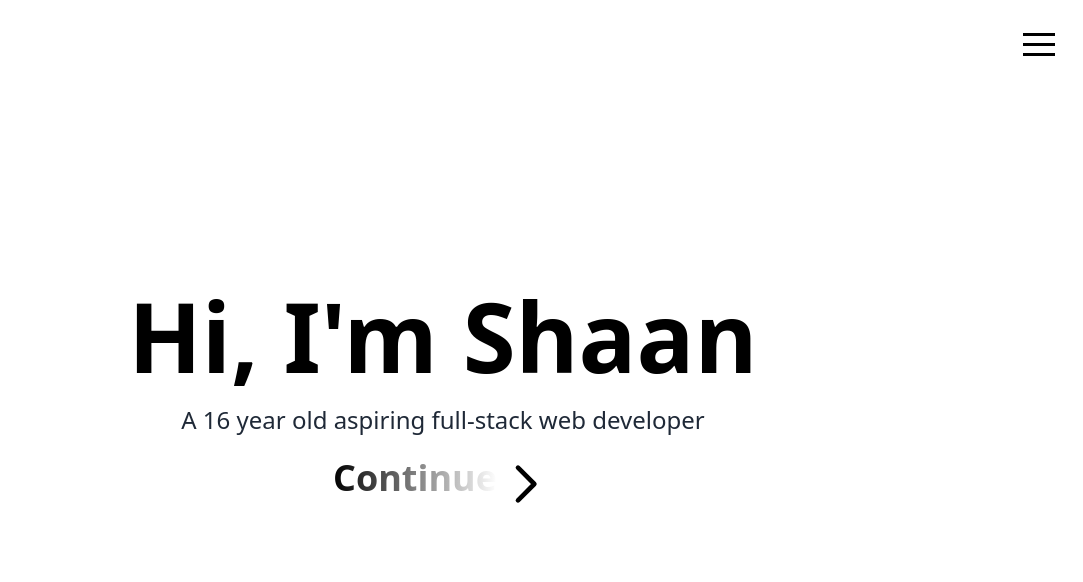
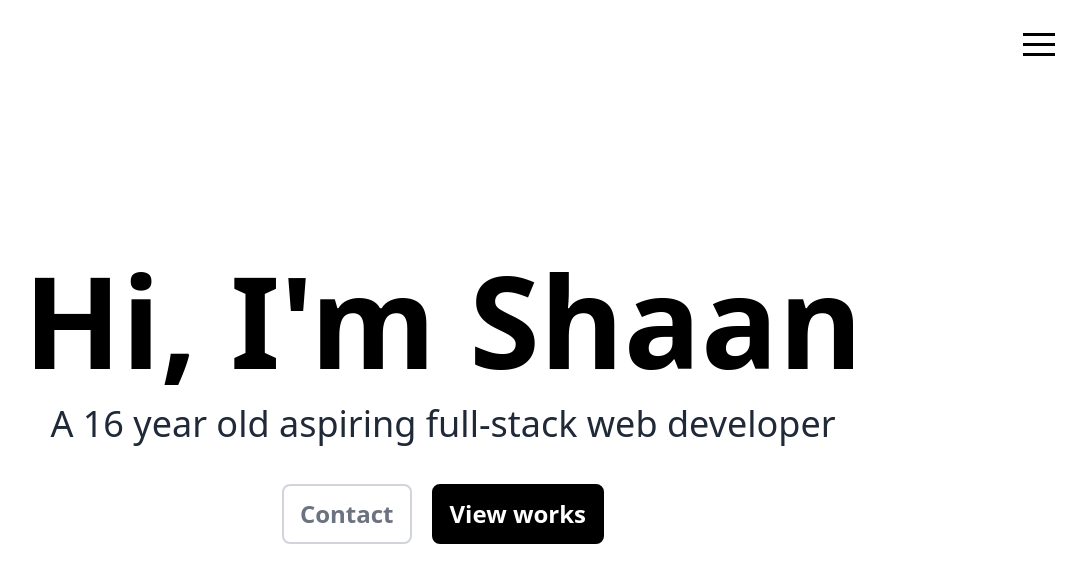
Before and after one commit to thakr/thakr-dev, a Next.js app: page / in a window 1280 px wide. Shown: the top 582 px of the page, without its empty margins (197-1280 px from the left). Built offline with nearby package versions, Linux system fonts and the light colour scheme.

Commit message:
ui changes

```diff
--- a/components/ButtonPrimary.tsx
+++ b/components/ButtonPrimary.tsx
@@ -1,11 +1,13 @@
 import React from 'react'
 interface Props {
-  callback: Function,
+  callback?: Function,
   text: string,
 }
 export default function ButtonPrimary({callback, text} : Props) {
   return (
-    <button className="cursor-pointer text-center px-2 py-1 focus:outline-none rounded-lg bg-black border-black border-2 text-white font-semibold hover:bg-transparent hover:text-black transition ease-in-out duration-200" onClick={() => callback()}>{text}</button>
+    <button className="cursor-pointer text-center px-2 py-1 focus:outline-none rounded-lg bg-black border-black border-2 text-white font-semibold hover:bg-transparent hover:text-black transition ease-in-out duration-200" onClick={() => {
+      if (callback) callback()
+    } }>{text}</button>
   )
 }
 //
--- a/components/WorksCard.tsx
+++ b/components/WorksCard.tsx
@@ -37,8 +37,8 @@ export default function Workscard({img, title, desc, srclink, link, style} : Pro
     newdesc = newArr.join("") + '...'
   }
   return (
-    <motion.div animate={style && {transform: style}}>
-      <motion.div className="relative mx-5 mb-10 rounded-xl shadow-xl justify-center" style={{backgroundImage: `url(${img})`, backgroundPosition: "center center", backgroundRepeat: "no-repeat", backgroundSize: "1000px", height: "30rem", width: "22rem"}} variants={item}>
+    <motion.div animate={style && {transform: style}} className="py-20">
+      <motion.div className="relative mx-5 rounded-xl shadow-xl justify-center" style={{backgroundImage: `url(${img})`, backgroundPosition: "center center", backgroundRepeat: "no-repeat", backgroundSize: "1000px", height: "30rem", width: "22rem"}} variants={item}>
           <div className="opacity-0 h-full w-full absolute rounded-lg top-0 left-0 bg-white hover:opacity-100 transition duration-150 ease-in-out" >
             <h1 className="text-center text-2xl font-bold my-5">{title}</h1>
             <div className="pt-[1px] bg-gray-300 w-full"></div>
--- a/pages/index.tsx
+++ b/pages/index.tsx
@@ -1,9 +1,11 @@
 import Head from 'next/head'
 import Header from '../components/Header'
-import {ChevronRightIcon} from '@heroicons/react/outline'
-import Link from 'next/link'
+import { useRouter } from 'next/router'
 import { motion } from 'framer-motion'
+import ButtonPrimary from '../components/ButtonPrimary'
 export default function Home() {
+  const router = useRouter()
+
   return (
     <>
       <Head>
@@ -12,15 +14,12 @@ export default function Home() {
       <Header />
       <div className="h-screen w-screen flex justify-center items-center">
         <div className="flex flex-col items-center">
-          <motion.h1 initial={{opacity: 0}} animate={{opacity: 1}} className="text-8xl font-bold text-center sm:text-5xl">{"Hi, I'm Shaan"}</motion.h1>
-          <motion.p initial={{opacity: 0}} animate={{opacity: 1}} className="text-2xl mt-5 text-gray-800 text-center sm:text-xl">A 16 year old aspiring full-stack web developer</motion.p>
-          <Link href="/works" passHref={true}>
-            <motion.div className="flex flex-row justify-center items-center cursor-pointer group mt-2" initial={{opacity: 0, y: 50}} animate={{opacity: 1, y: 0}}>
-              <h1 className="text-4xl font-bold text-transparent bg-clip-text bg-gradient-to-r from-black to-white z-10">Continue</h1>
-              <ChevronRightIcon className="w-14 h-14 mt-3 transform group-hover:translate-x-8 transition ease-in-out duration-200 z-10"/>
-            </motion.div>
-          </Link>
-
+          <motion.h1 initial={{opacity: 0}} animate={{opacity: 1}} className="text-9xl font-bold text-center sm:text-5xl md:text-7xl">{"Hi, I'm Shaan"}</motion.h1>
+          <motion.p initial={{opacity: 0}} animate={{opacity: 1}} className="text-4xl mt-5 text-gray-800 text-center sm:text-xl md:text-3xl mx-5">A 16 year old aspiring full-stack web developer</motion.p>
+          <motion.div initial={{opacity:0, y:100}} animate={{opacity:1, y:0}} className="flex mt-10 gap-5">
+            <button className="cursor-pointer text-center px-4 py-3 sm:px-3 sm:py-2 focus:outline-none rounded-lg bg-transparent border-gray-300 border-2 text-gray-500 font-semibold hover:border-black hover:text-black transition ease-in-out duration-200 text-2xl sm:text-xl" onClick={() => router.push('contact')}>Contact</button>
+            <button className="cursor-pointer text-center px-4 py-3 sm:px-3 sm:py-2 focus:outline-none rounded-lg bg-black border-black border-2 text-white font-semibold hover:bg-transparent hover:text-black transition ease-in-out duration-200 text-2xl sm:text-xl" onClick={() => router.push('works')}>View works</button>
+          </motion.div>
         </div>
       </div>
     </>
--- a/pages/works.tsx
+++ b/pages/works.tsx
@@ -49,13 +49,6 @@ export default function Works() {
           </motion.div>
 
       </div>
-      <Link href="/contact" passHref={true}>
-        <motion.div className="flex flex-row justify-center items-center cursor-pointer group absolute sm:bottom-3 bottom-10 left-[50vw] ml-[-6rem]" initial={{opacity: 0, y: -50}} animate={{opacity: 1, y: 0}}>
-          <h1 className="text-4xl font-bold text-transparent bg-clip-text bg-gradient-to-r from-black to-white z-10">Continue</h1>
-          <ChevronRightIcon className="w-14 h-14 mt-3 transform group-hover:translate-x-8 transition ease-in-out duration-200 z-10"/>
-        </motion.div>
-      </Link>
-
     </>
   )
 }
```
Also changed, not shown: public/thakr.jpg.
